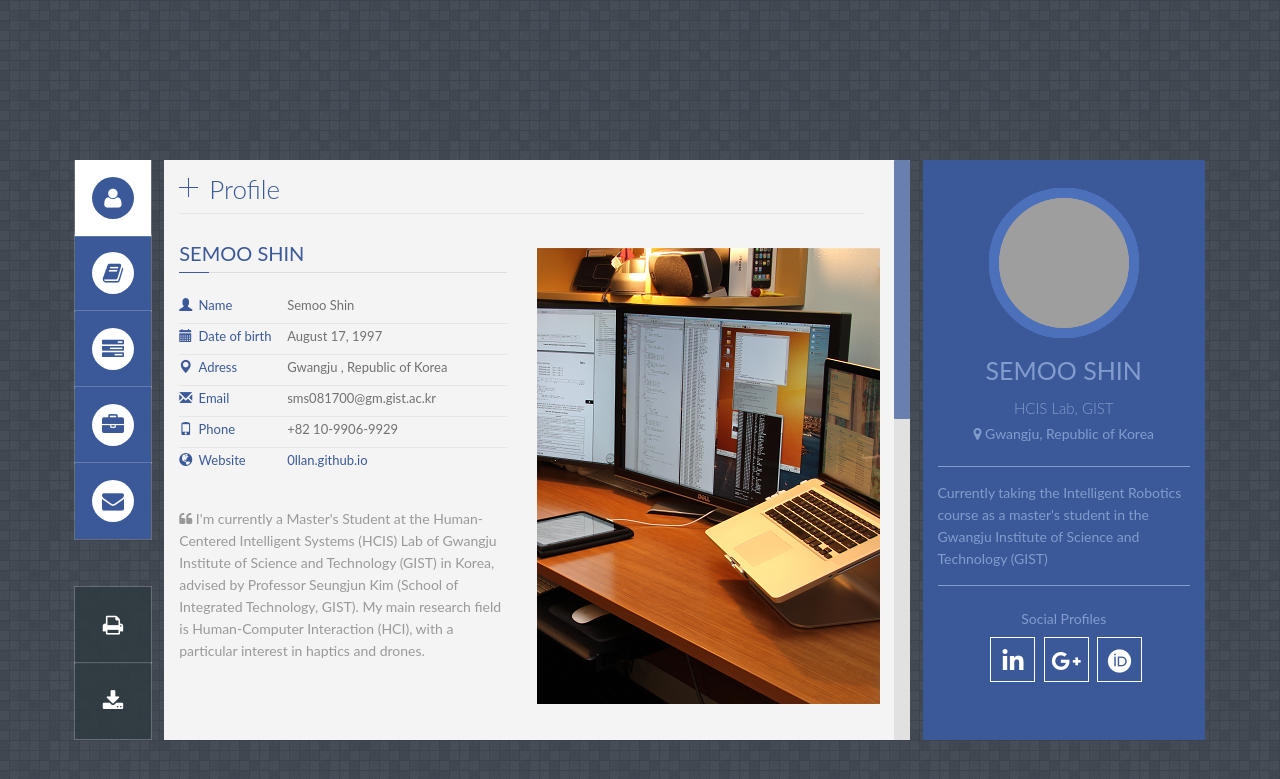
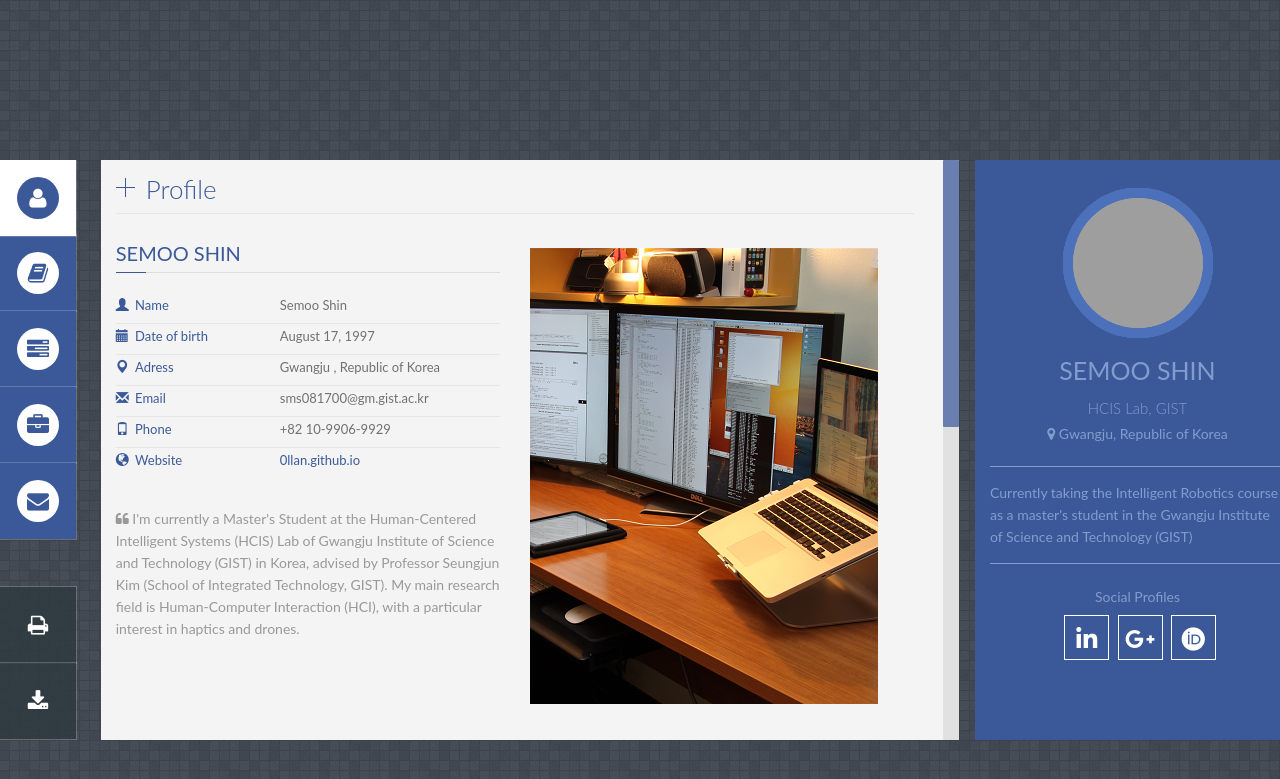
Before and after one commit to 0llan/0llan.github.io, a Jekyll site: the page built from index.html, in a window 1280 px wide. Shown: the top 779 px of the page. Built offline with Jekyll 4.4.1, drawn with Linux system fonts in a browser that asks for light colours; nearby versions of some CDN libraries; some web fonts are replaced; grey boxes are pictures that could not be loaded.

Commit message:
FromDesktop2

```diff
--- a/assets/css/main.css
+++ b/assets/css/main.css
@@ -5,7 +5,7 @@
 
 @media (min-width: 1200px) {
     .container {
-        width: 1130px !important;
+        width: 1300px !important;
     }
 }
 
```
